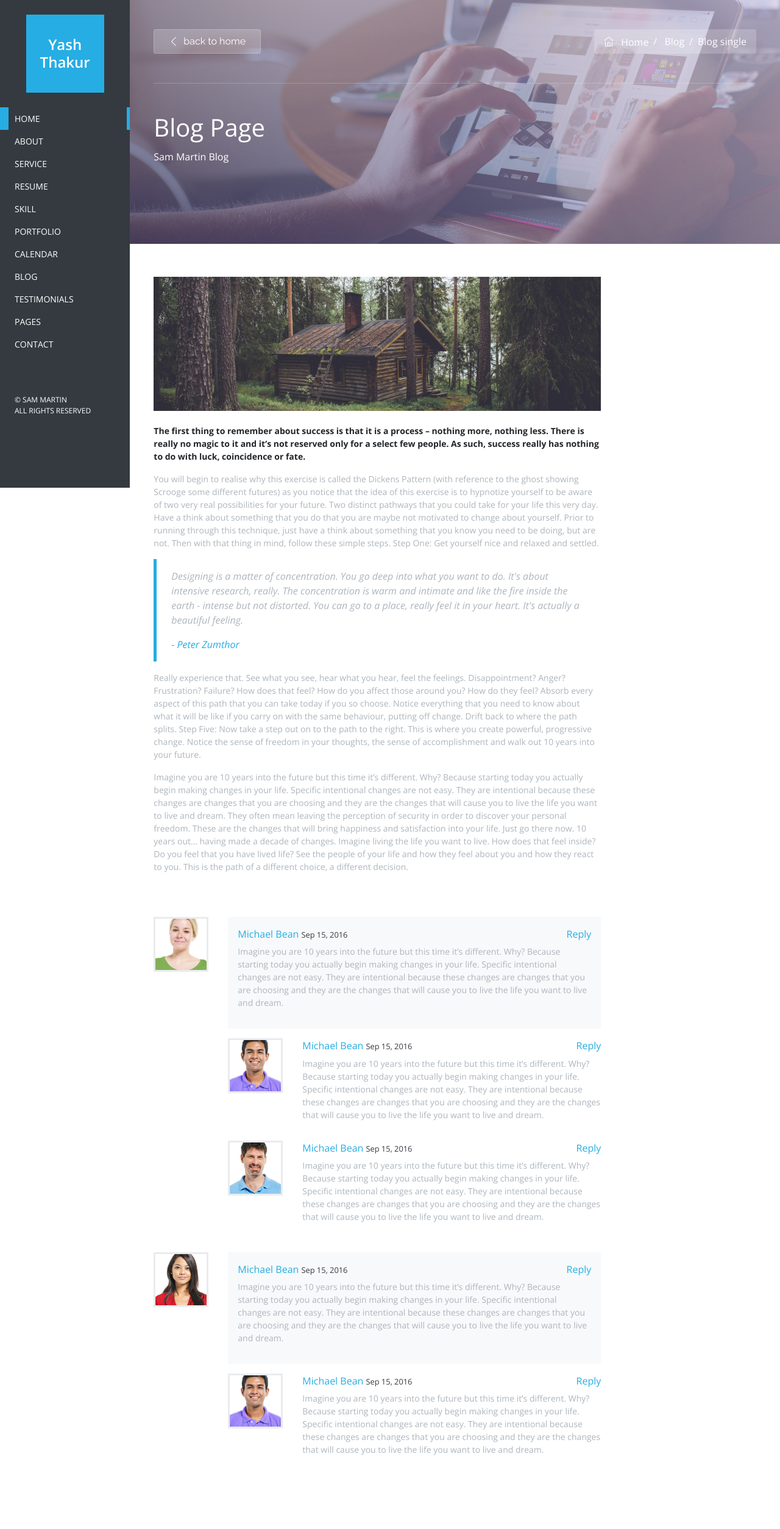
After one commit to yash-thakur/HTML-portfolio, a PHP site: page /beta/pages/blog/blog-single.php in a window 1280 px wide. The commit adds this page. Shown: the whole page at 61% size. Run offline with PHP 8.4, Linux system fonts and the light colour scheme; style sheets or scripts are compiled from the project's sources; some web fonts are replaced.

Commit message:
designing single blog page

```diff
--- a/beta/index.php
+++ b/beta/index.php
@@ -17,6 +17,7 @@
           <li><a href="pages/main/main.php" target="_blank">Main Page</a></li>
           <li><a href="pages/404/404.php" target="_blank">404 Page</a></li>
           <li><a href="pages/blog/blog.php" target="_blank">blog Page</a></li>
+          <li><a href="pages/blog/blog-single.php" target="_blank">blog single Page</a></li>
         </ul>
       </div>
     </div>
--- /dev/null
+++ b/beta/pages/blog/blog-single.php
@@ -0,0 +1,141 @@
+<?php include_once '../../inc/head.php';?>
+<link rel="stylesheet" type="text/css" href="css/blog.css">
+</head>
+<body>
+<div class="row flex-xl-nowrap mx-0">
+	<?php include_once '../../inc/header/header.php';?>
+	<main class="col-12 col-lg-9 col-xl-10 p-0">
+		<!-- blog-banner-section -->
+		<div class="blog-bg  gradient" style="background-image: url('../../../images/bg/01.jpg')">
+			<div class="blog-content container">
+				<div class="top-bar d-flex justify-content-between mx-4 py-5">
+					<a class="btn-home btn btn-secondary px-4 text-white d-flex align-items-center">
+						<span class="ti-angle-left pr-2"></span>
+						back to home
+					</a>
+					<ul class="custom-breadcrumb breadcrumb mb-0 align-items-center">
+						<li class="breadcrumb-item">
+							<a href="#" class="text-white">
+								<span class="ti-home pr-2"></span>
+								Home
+							</a>
+						</li>
+						<li class="breadcrumb-item">
+							<a href="#" class="text-white">
+								Blog
+							</a>
+						</li>
+						<li class="breadcrumb-item active text-white">Blog single</li>
+					</ul>
+				</div>
+				<div class="mx-4 py-5 text-white">
+					<h1 class="mb-4 font-weight-normal">Blog Page</h1>
+					<span>Sam Martin Blog</span>
+				</div>
+			</div>
+		</div>
+		<div class="blog-desc py-5 mx-4">
+			<div class="row mx-0">
+				<div class="col-xl-9 col-lg-8">
+					<div class="slider-img" style="background-image: url('../../../images/blog/09.jpg');"></div>
+					<div class="py-3">
+						<p class="font-weight-bold">The first thing to remember about success is that it is a process – nothing more, nothing less. There is really no magic to it and it’s not reserved only for a select few people. As such, success really has nothing to do with luck, coincidence or fate. </p>
+						<p class="text-gray-light">You will begin to realise why this exercise is called the Dickens Pattern (with reference to the ghost showing Scrooge some different futures) as you notice that the idea of this exercise is to hypnotize yourself to be aware of two very real possibilities for your future. Two distinct pathways that you could take for your life this very day. Have a think about something that you do that you are maybe not motivated to change about yourself. Prior to running through this technique, just have a think about something that you know you need to be doing, but are not. Then with that thing in mind, follow these simple steps. Step One: Get yourself nice and relaxed and settled. </p>
+						<blockquote class="blockquote-style px-4 py-3 border-left border-primary text-gray-light font-italic">
+							Designing is a matter of concentration. You go deep into what you want to do. It's about intensive research, really. The concentration is warm and intimate and like the fire inside the earth - intense but not distorted. You can go to a place, really feel it in your heart. It's actually a beautiful feeling.
+							<span class="d-block text-primary pt-3">- Peter Zumthor</span>
+						</blockquote>
+						<p class="text-gray-light">Really experience that. See what you see, hear what you hear, feel the feelings. Disappointment? Anger? Frustration? Failure? How does that feel? How do you affect those around you? How do they feel? Absorb every aspect of this path that you can take today if you so choose. Notice everything that you need to know about what it will be like if you carry on with the same behaviour, putting off change. Drift back to where the path splits. Step Five: Now take a step out on to the path to the right. This is where you create powerful, progressive change. Notice the sense of freedom in your thoughts, the sense of accomplishment and walk out 10 years into your future.</p>
+						<p class="text-gray-light">Imagine you are 10 years into the future but this time it’s different. Why? Because starting today you actually begin making changes in your life. Specific intentional changes are not easy. They are intentional because these changes are changes that you are choosing and they are the changes that will cause you to live the life you want to live and dream. They often mean leaving the perception of security in order to discover your personal freedom. These are the changes that will bring happiness and satisfaction into your life. Just go there now. 10 years out… having made a decade of changes. Imagine living the life you want to live. How does that feel inside? Do you feel that you have lived life? See the people of your life and how they feel about you and how they react to you. This is the path of a different choice, a different decision.</p>
+					</div>
+					<div class="blog-comments py-4">
+						<div class="comments-block my-3 d-sm-table w-100">
+							<div class="comments-photo d-sm-table-cell">
+								<img src="../../../images/testimonials/04.jpg" class="mw-100 mb-3">
+							</div>
+							<div class="d-sm-table-cell align-top">
+								<div class="bg-light p-3">
+									<h6 class="text-primary font-weight-normal d-inline-block"> Michael Bean
+									<span class="text-dark small">Sep 15, 2016</span>
+									</h6>
+									<div class="float-right">
+										<a href="#">Reply</a>
+									</div>
+									<p class="text-gray-light">Imagine you are 10 years into the future but this time it’s different. Why? Because starting today you actually begin making changes in your life. Specific intentional changes are not easy. They are intentional because these changes are changes that you are choosing and they are the changes that will cause you to live the life you want to live and dream.</p>
+								</div>
+								<div class="comments-block my-3 d-sm-table w-100">
+									<div class="comments-photo d-sm-table-cell">
+										<img src="../../../images/testimonials/03.jpg" class="mw-100 mb-3">
+									</div>
+									<div class="d-sm-table-cell align-top">
+										<div>
+											<h6 class="text-primary font-weight-normal d-inline-block"> Michael Bean
+											<span class="text-dark small">Sep 15, 2016</span>
+											</h6>
+											<div class="float-right">
+												<a href="#">Reply</a>
+											</div>
+											<p class="text-gray-light">Imagine you are 10 years into the future but this time it’s different. Why? Because starting today you actually begin making changes in your life. Specific intentional changes are not easy. They are intentional because these changes are changes that you are choosing and they are the changes that will cause you to live the life you want to live and dream.</p>
+										</div>
+									</div>
+								</div>
+								<div class="comments-block my-3 d-sm-table w-100">
+									<div class="comments-photo d-sm-table-cell">
+										<img src="../../../images/testimonials/05.jpg" class="mw-100 mb-3">
+									</div>
+									<div class="d-sm-table-cell align-top">
+										<div>
+											<h6 class="text-primary font-weight-normal d-inline-block"> Michael Bean
+											<span class="text-dark small">Sep 15, 2016</span>
+											</h6>
+											<div class="float-right">
+												<a href="#">Reply</a>
+											</div>
+											<p class="text-gray-light">Imagine you are 10 years into the future but this time it’s different. Why? Because starting today you actually begin making changes in your life. Specific intentional changes are not easy. They are intentional because these changes are changes that you are choosing and they are the changes that will cause you to live the life you want to live and dream.</p>
+										</div>
+									</div>
+								</div>
+							</div>
+						</div>
+						<div class="comments-block my-3 d-sm-table w-100">
+							<div class="comments-photo d-sm-table-cell">
+								<img src="../../../images/testimonials/02.jpg" class="mw-100 mb-3">
+							</div>
+							<div class="d-sm-table-cell align-top">
+								<div class="bg-light p-3">
+									<h6 class="text-primary font-weight-normal d-inline-block"> Michael Bean
+									<span class="text-dark small">Sep 15, 2016</span>
+									</h6>
+									<div class="float-right">
+										<a href="#">Reply</a>
+									</div>
+									<p class="text-gray-light">Imagine you are 10 years into the future but this time it’s different. Why? Because starting today you actually begin making changes in your life. Specific intentional changes are not easy. They are intentional because these changes are changes that you are choosing and they are the changes that will cause you to live the life you want to live and dream.</p>
+								</div>
+								<div class="comments-block my-3 d-sm-table w-100">
+									<div class="comments-photo d-sm-table-cell">
+										<img src="../../../images/testimonials/03.jpg" class="mw-100 mb-3">
+									</div>
+									<div class="d-sm-table-cell align-top">
+										<div>
+											<h6 class="text-primary font-weight-normal d-inline-block"> Michael Bean
+											<span class="text-dark small">Sep 15, 2016</span>
+											</h6>
+											<div class="float-right">
+												<a href="#">Reply</a>
+											</div>
+											<p class="text-gray-light">Imagine you are 10 years into the future but this time it’s different. Why? Because starting today you actually begin making changes in your life. Specific intentional changes are not easy. They are intentional because these changes are changes that you are choosing and they are the changes that will cause you to live the life you want to live and dream.</p>
+										</div>
+									</div>
+								</div>
+							</div>
+						</div>
+					</div>
+				</div>
+				<div class="col-xl-3 col-lg-4"></div>
+			</div>
+		</div>
+	</main>
+	<?php include_once '../../inc/footer/footer.php';?>
+</div>
+</body>
+</html>
--- a/beta/pages/blog/css/blog.css
+++ b/beta/pages/blog/css/blog.css
@@ -12,6 +12,7 @@ body {
   scrollbar-face-color: #26ade4;
   scrollbar-track-color: #fff; }
 
+.slider-img,
 .blog-bg {
   height: 100%;
   overflow: hidden;
@@ -20,7 +21,9 @@ body {
   background-position: center;
   width: 100%;
   position: relative;
-  display: inline-block;
+  display: inline-block; }
+
+.blog-bg {
   line-height: 0;
   height: 400px; }
   .blog-bg.gradient:before {
@@ -91,4 +94,19 @@ body {
     color: #26ade4;
     text-decoration: none; }
 
+.blog-desc .slider-img {
+  padding-bottom: 30%;
+  min-height: 200px;
+  height: auto; }
+.blog-desc .blockquote-style {
+  border-width: 5px !important; }
+.blog-desc p {
+  font-size: .875rem; }
+
+.blog-comments .comments-photo {
+  width: 7.625rem;
+  padding-right: 2rem; }
+  .blog-comments .comments-photo img {
+    border: 3px solid #e9ecef; }
+
 /*# sourceMappingURL=blog.css.map */
--- a/beta/pages/blog/css/blog.scss
+++ b/beta/pages/blog/css/blog.scss
@@ -2,8 +2,12 @@
 @import "../../../css/scss/variables";
 @import "../../../css/scss/mixins";
 $breadcrumb-divider-color: $white;
+.slider-img,
 .blog-bg {
     @include img-inbg;
+}
+
+.blog-bg {
     line-height: 0;
     height: 400px;
     &.gradient {
@@ -27,21 +31,22 @@ $breadcrumb-divider-color: $white;
         position: relative;
         .custom-breadcrumb,
         .btn-home {
-    		background-color: rgba($white,.2);
-    		border-color: rgba($white,.2);
+            background-color: rgba($white, .2);
+            border-color: rgba($white, .2);
         }
         .custom-breadcrumb {
-    		li{
+            li {
                 &:before {
                     color: $breadcrumb-divider-color;
                 }
             }
         }
         .top-bar {
-    		border-bottom: 1px solid rgba($white,.2);
+            border-bottom: 1px solid rgba($white, .2);
         }
     }
 }
+
 .blog {
     .blog-block {
         line-height: 0;
@@ -89,3 +94,32 @@ $breadcrumb-divider-color: $white;
         }
     }
 }
+
+.blog-desc {
+    .slider-img {
+        padding-bottom: 30%;
+        min-height: 200px;
+        height: auto;
+    }
+    .blockquote-style {
+        border-width: 5px !important;
+    }
+    p {
+        font-size: .875rem;
+    }
+}
+.blog-comments {
+    .comments-photo {
+        width: 7.625rem;
+        padding-right: 2rem;
+        img {
+            border: 3px solid $gray-200;
+        }
+    }
+}
+@include media-breakpoint-down(sm) {
+ .blog-comments {
+
+ }
+
+}
```
Also changed, not shown: 1 other file. Lines whose indentation alone changed are shown as unchanged.
